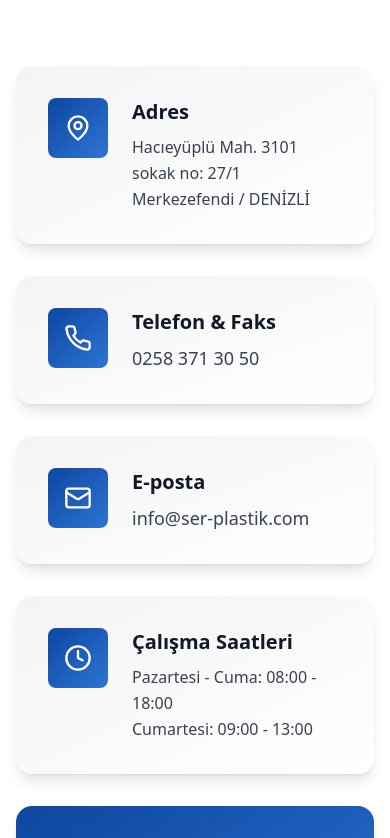
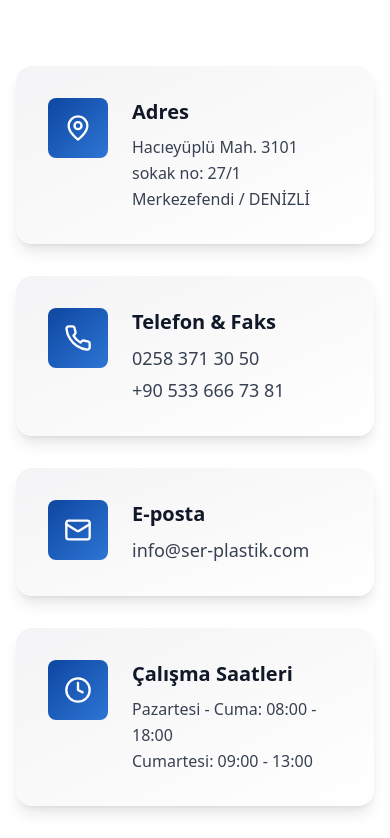
Before and after one commit to KayaErtug/ser-plastik, a React (Vite) app: page / in a window 390 px wide. Shown: the part 11162-12000 px from the top of the page. Built offline with nearby package versions, Linux system fonts and the light colour scheme; no server answers.

Commit message:
Add current mobile number to contact section

```diff
--- a/src/components/Contact.tsx
+++ b/src/components/Contact.tsx
@@ -38,8 +38,11 @@ export default function Contact() {
                 </div>
                 <div>
                   <h3 className="text-xl font-bold text-gray-900 mb-2">Telefon & Faks</h3>
-                  <a href="tel:02583713050" className="text-gray-700 hover:text-[#0D47A1] transition-colors text-lg">
+                  <a href="tel:02583713050" className="block text-gray-700 hover:text-[#0D47A1] transition-colors text-lg">
                     0258 371 30 50
+                  </a>
+                  <a href="tel:+905336667381" className="block text-gray-700 hover:text-[#0D47A1] transition-colors text-lg mt-1">
+                    +90 533 666 73 81
                   </a>
                 </div>
               </div>
```
